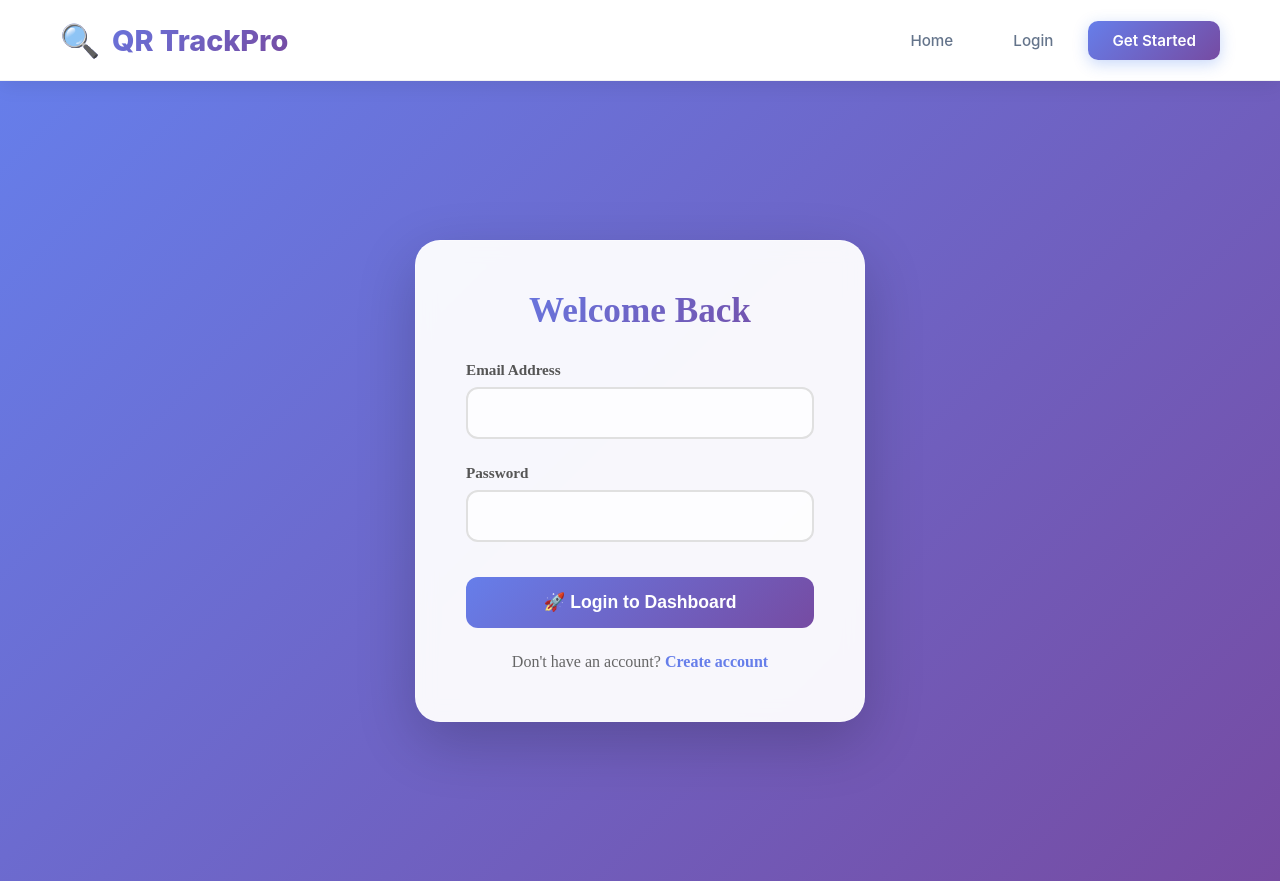
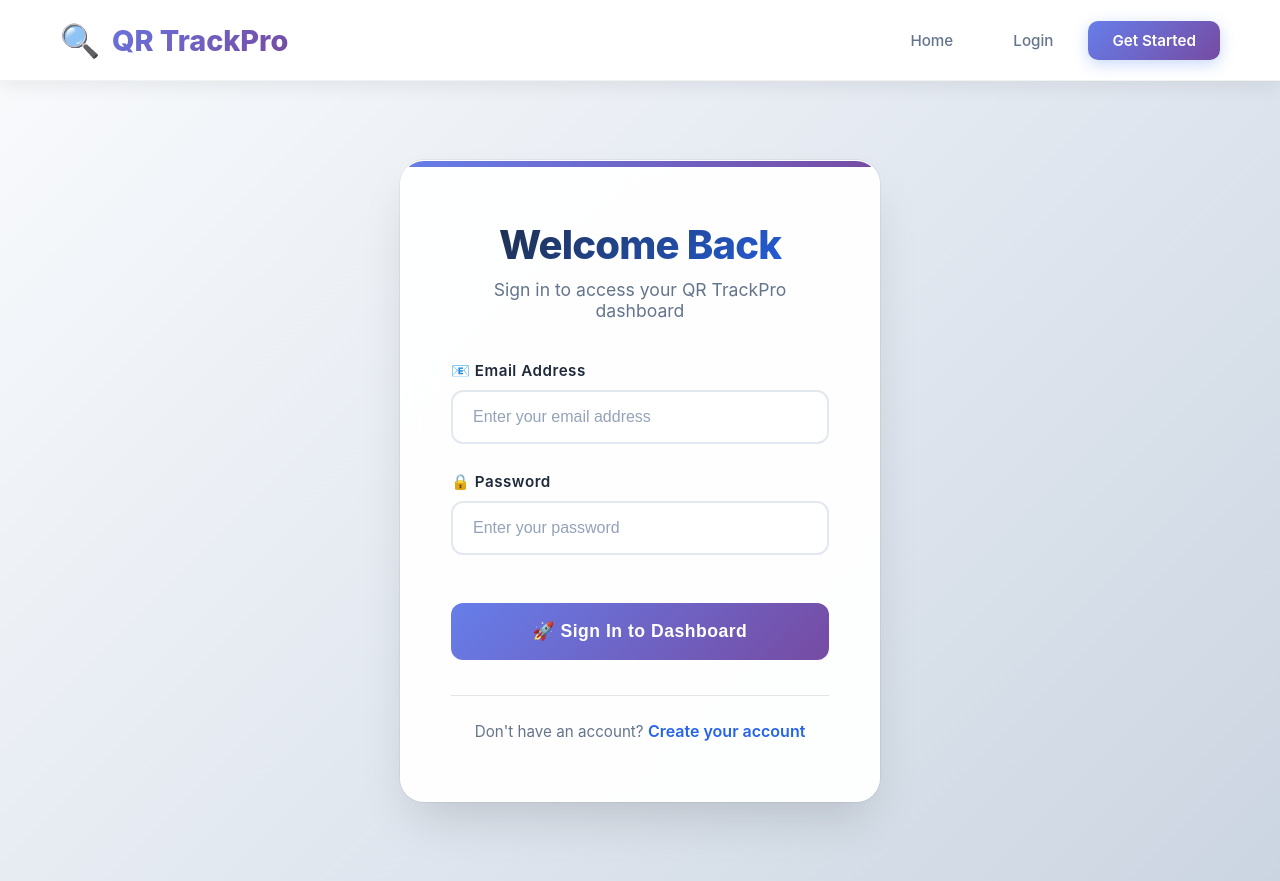
Before and after one commit to JithuMorrison/QRail, a React (Vite) app: page /login in a window 1280 px wide. Built offline with nearby package versions, Linux system fonts and the light colour scheme.

Commit message:
feat: corrected login

```diff
--- a/src/login.jsx
+++ b/src/login.jsx
@@ -10,6 +10,19 @@ const Login = ({ onLogin }) => {
   const [error, setError] = useState('');
   const [loading, setLoading] = useState(false);
   const navigate = useNavigate();
+
+  // Modern color palette matching the design system
+  const colors = {
+    primary: '#2563eb',
+    primaryDark: '#1d4ed8',
+    secondary: '#64748b',
+    light: '#f8fafc',
+    dark: '#1e293b',
+    gradient: 'linear-gradient(135deg, #667eea 0%, #764ba2 100%)',
+    gradientDark: 'linear-gradient(135deg, #5a6fd8 0%, #6a4196 100%)',
+    error: '#dc2626',
+    success: '#10b981'
+  };
 
   const handleChange = (e) => {
     setFormData({
@@ -28,152 +41,243 @@ const Login = ({ onLogin }) => {
       onLogin(response.user, response.token);
       navigate(`/${response.user.role}`);
     } catch (error) {
-      setError(error.message || 'Login failed');
+      setError(error.message || 'Login failed. Please check your credentials.');
     } finally {
       setLoading(false);
     }
   };
 
+  // Styles
   const containerStyle = {
     minHeight: '100vh',
-    background: 'linear-gradient(135deg, #667eea 0%, #764ba2 100%)',
+    background: 'linear-gradient(135deg, #f8fafc 0%, #e2e8f0 50%, #cbd5e1 100%)',
     display: 'flex',
     alignItems: 'center',
     justifyContent: 'center',
-    padding: '20px'
+    padding: '20px',
+    fontFamily: "'Inter', -apple-system, BlinkMacSystemFont, 'Segoe UI', sans-serif"
   };
 
   const formContainerStyle = {
     background: 'rgba(255, 255, 255, 0.95)',
-    padding: '50px',
-    borderRadius: '25px',
-    boxShadow: '0 20px 60px rgba(0, 0, 0, 0.2)',
+    padding: '60px 50px',
+    borderRadius: '24px',
+    boxShadow: `
+      0 25px 50px -12px rgba(0, 0, 0, 0.15),
+      0 0 0 1px rgba(0, 0, 0, 0.05)
+    `,
     width: '100%',
-    maxWidth: '450px',
-    backdropFilter: 'blur(10px)',
-    border: '1px solid rgba(255, 255, 255, 0.3)'
+    maxWidth: '480px',
+    backdropFilter: 'blur(16px)',
+    border: '1px solid rgba(255, 255, 255, 0.4)',
+    position: 'relative',
+    overflow: 'hidden'
+  };
+
+  const decorationStyle = {
+    position: 'absolute',
+    top: 0,
+    left: 0,
+    right: 0,
+    height: '6px',
+    background: colors.gradient,
+    borderRadius: '24px 24px 0 0'
   };
 
   const titleStyle = {
     textAlign: 'center',
-    marginBottom: '30px',
-    color: '#333',
-    fontSize: '2.2rem',
-    fontWeight: '700',
-    background: 'linear-gradient(135deg, #667eea 0%, #764ba2 100%)',
+    marginBottom: '40px',
+    fontSize: '2.5rem',
+    fontWeight: '800',
+    background: `linear-gradient(135deg, ${colors.dark} 0%, ${colors.primary} 100%)`,
     WebkitBackgroundClip: 'text',
-    WebkitTextFillColor: 'transparent'
+    WebkitTextFillColor: 'transparent',
+    lineHeight: '1.2',
+    letterSpacing: '-0.02em'
+  };
+
+  const subtitleStyle = {
+    textAlign: 'center',
+    color: colors.secondary,
+    fontSize: '1.1rem',
+    marginTop: '-30px',
+    marginBottom: '40px',
+    fontWeight: '400'
   };
 
   const formGroupStyle = {
-    marginBottom: '25px'
+    marginBottom: '28px',
+    position: 'relative'
   };
 
   const labelStyle = {
     display: 'block',
-    marginBottom: '8px',
-    color: '#555',
+    marginBottom: '10px',
+    color: colors.dark,
     fontWeight: '600',
-    fontSize: '0.95rem'
+    fontSize: '0.95rem',
+    letterSpacing: '0.5px'
   };
 
   const inputStyle = {
     width: '100%',
-    padding: '15px 20px',
-    border: '2px solid #e0e0e0',
+    padding: '16px 20px',
+    border: `2px solid #e2e8f0`,
     borderRadius: '12px',
     fontSize: '1rem',
-    transition: 'all 0.3s ease',
+    transition: 'all 0.3s cubic-bezier(0.4, 0, 0.2, 1)',
     background: 'rgba(255, 255, 255, 0.8)',
-    boxSizing: 'border-box'
+    boxSizing: 'border-box',
+    fontWeight: '500',
+    color: colors.dark
   };
 
   const buttonStyle = {
     width: '100%',
-    padding: '15px',
-    background: 'linear-gradient(135deg, #667eea 0%, #764ba2 100%)',
+    padding: '18px',
+    background: colors.gradient,
     color: 'white',
     border: 'none',
     borderRadius: '12px',
     fontSize: '1.1rem',
-    fontWeight: '600',
+    fontWeight: '700',
     cursor: 'pointer',
-    transition: 'all 0.3s ease',
-    marginTop: '10px'
+    transition: 'all 0.3s cubic-bezier(0.4, 0, 0.2, 1)',
+    marginTop: '20px',
+    letterSpacing: '0.5px',
+    position: 'relative',
+    overflow: 'hidden'
   };
 
   const errorStyle = {
-    background: 'linear-gradient(135deg, #ff6b6b 0%, #ee5a52 100%)',
-    color: 'white',
-    padding: '12px',
-    borderRadius: '8px',
-    marginBottom: '20px',
+    background: 'linear-gradient(135deg, #fee2e2 0%, #fecaca 100%)',
+    color: colors.error,
+    padding: '16px',
+    borderRadius: '12px',
+    marginBottom: '25px',
     textAlign: 'center',
-    fontWeight: '500'
+    fontWeight: '600',
+    fontSize: '0.95rem',
+    border: `1px solid ${colors.error}20`,
+    display: 'flex',
+    alignItems: 'center',
+    justifyContent: 'center',
+    gap: '8px'
   };
 
   const linkStyle = {
-    color: '#667eea',
+    color: colors.primary,
     textDecoration: 'none',
     fontWeight: '600',
+    transition: 'all 0.3s ease',
+    fontSize: '1rem'
+  };
+
+  const footerStyle = {
+    textAlign: 'center',
+    marginTop: '35px',
+    paddingTop: '25px',
+    borderTop: `1px solid rgba(0, 0, 0, 0.1)`,
+    color: colors.secondary,
+    fontSize: '0.95rem'
+  };
+
+  const iconStyle = {
+    position: 'absolute',
+    right: '20px',
+    top: '50%',
+    transform: 'translateY(-50%)',
+    fontSize: '1.2rem',
+    opacity: 0.6,
     transition: 'all 0.3s ease'
   };
 
   return (
     <div style={containerStyle}>
       <div style={formContainerStyle}>
+        <div style={decorationStyle}></div>
+
+        <div>
           <h2 style={titleStyle}>Welcome Back</h2>
+          <p style={subtitleStyle}>
+            Sign in to access your QR TrackPro dashboard
+          </p>
+        </div>
+
         <form onSubmit={handleSubmit}>
           <div style={formGroupStyle}>
-            <label style={labelStyle}>Email Address</label>
+            <label style={labelStyle}>
+              📧 Email Address
+            </label>
+            <div style={{position: 'relative'}}>
               <input
                 type="email"
                 name="email"
                 value={formData.email}
                 onChange={handleChange}
                 required
+                placeholder="Enter your email address"
                 style={inputStyle}
                 onFocus={(e) => {
-                e.target.style.borderColor = '#667eea';
-                e.target.style.background = 'rgba(102, 126, 234, 0.05)';
+                  e.target.style.borderColor = colors.primary;
+                  e.target.style.background = 'rgba(37, 99, 235, 0.03)';
+                  e.target.style.boxShadow = `0 0 0 3px ${colors.primary}15`;
                 }}
                 onBlur={(e) => {
-                e.target.style.borderColor = '#e0e0e0';
+                  e.target.style.borderColor = '#e2e8f0';
                   e.target.style.background = 'rgba(255, 255, 255, 0.8)';
+                  e.target.style.boxShadow = 'none';
                 }}
               />
             </div>
+          </div>
+
           <div style={formGroupStyle}>
-            <label style={labelStyle}>Password</label>
+            <label style={labelStyle}>
+              🔒 Password
+            </label>
+            <div style={{position: 'relative'}}>
               <input
                 type="password"
                 name="password"
                 value={formData.password}
                 onChange={handleChange}
                 required
+                placeholder="Enter your password"
                 style={inputStyle}
                 onFocus={(e) => {
-                e.target.style.borderColor = '#667eea';
-                e.target.style.background = 'rgba(102, 126, 234, 0.05)';
+                  e.target.style.borderColor = colors.primary;
+                  e.target.style.background = 'rgba(37, 99, 235, 0.03)';
+                  e.target.style.boxShadow = `0 0 0 3px ${colors.primary}15`;
                 }}
                 onBlur={(e) => {
-                e.target.style.borderColor = '#e0e0e0';
+                  e.target.style.borderColor = '#e2e8f0';
                   e.target.style.background = 'rgba(255, 255, 255, 0.8)';
+                  e.target.style.boxShadow = 'none';
                 }}
               />
             </div>
-          {error && <div style={errorStyle}>{error}</div>}
+          </div>
+
+          {error && (
+            <div style={errorStyle}>
+              <span style={{fontSize: '1.2rem'}}>⚠️</span>
+              {error}
+            </div>
+          )}
+
           <button
             type="submit"
             disabled={loading}
             style={{
               ...buttonStyle,
-              opacity: loading ? 0.7 : 1
+              opacity: loading ? 0.8 : 1,
+              cursor: loading ? 'not-allowed' : 'pointer'
             }}
             onMouseEnter={(e) => {
               if (!loading) {
-                e.target.style.transform = 'translateY(-2px)';
-                e.target.style.boxShadow = '0 8px 25px rgba(102, 126, 234, 0.4)';
+                e.target.style.transform = 'translateY(-3px)';
+                e.target.style.boxShadow = `0 12px 30px ${colors.primary}40`;
               }
             }}
             onMouseLeave={(e) => {
@@ -183,26 +287,62 @@ const Login = ({ onLogin }) => {
               }
             }}
           >
-            {loading ? '🔐 Logging in...' : '🚀 Login to Dashboard'}
+            {loading ? (
+              <>
+                <span style={{
+                  display: 'inline-block',
+                  animation: 'spin 1s linear infinite',
+                  marginRight: '10px'
+                }}>🔄</span>
+                Signing you in...
+              </>
+            ) : (
+              <>
+                🚀 Sign In to Dashboard
+              </>
+            )}
           </button>
         </form>
-        <p style={{textAlign: 'center', marginTop: '25px', color: '#666'}}>
+
+        <div style={footerStyle}>
+          <p style={{margin: 0}}>
             Don't have an account?{' '}
             <Link
               to="/register"
               style={linkStyle}
               onMouseEnter={(e) => {
-              e.target.style.color = '#764ba2';
+                e.target.style.color = colors.primaryDark;
                 e.target.style.textDecoration = 'underline';
+                e.target.style.transform = 'translateX(2px)';
               }}
               onMouseLeave={(e) => {
-              e.target.style.color = '#667eea';
+                e.target.style.color = colors.primary;
                 e.target.style.textDecoration = 'none';
+                e.target.style.transform = 'translateX(0)';
               }}
             >
-            Create account
+              Create your account
             </Link>
           </p>
+        </div>
+
+        <style>
+          {`
+            @keyframes spin {
+              from { transform: rotate(0deg); }
+              to { transform: rotate(360deg); }
+            }
+
+            input::placeholder {
+              color: #94a3b8;
+              font-weight: 400;
+            }
+
+            input:focus {
+              outline: none;
+            }
+          `}
+        </style>
       </div>
     </div>
   );
```
Lines whose indentation alone changed are shown as unchanged.
